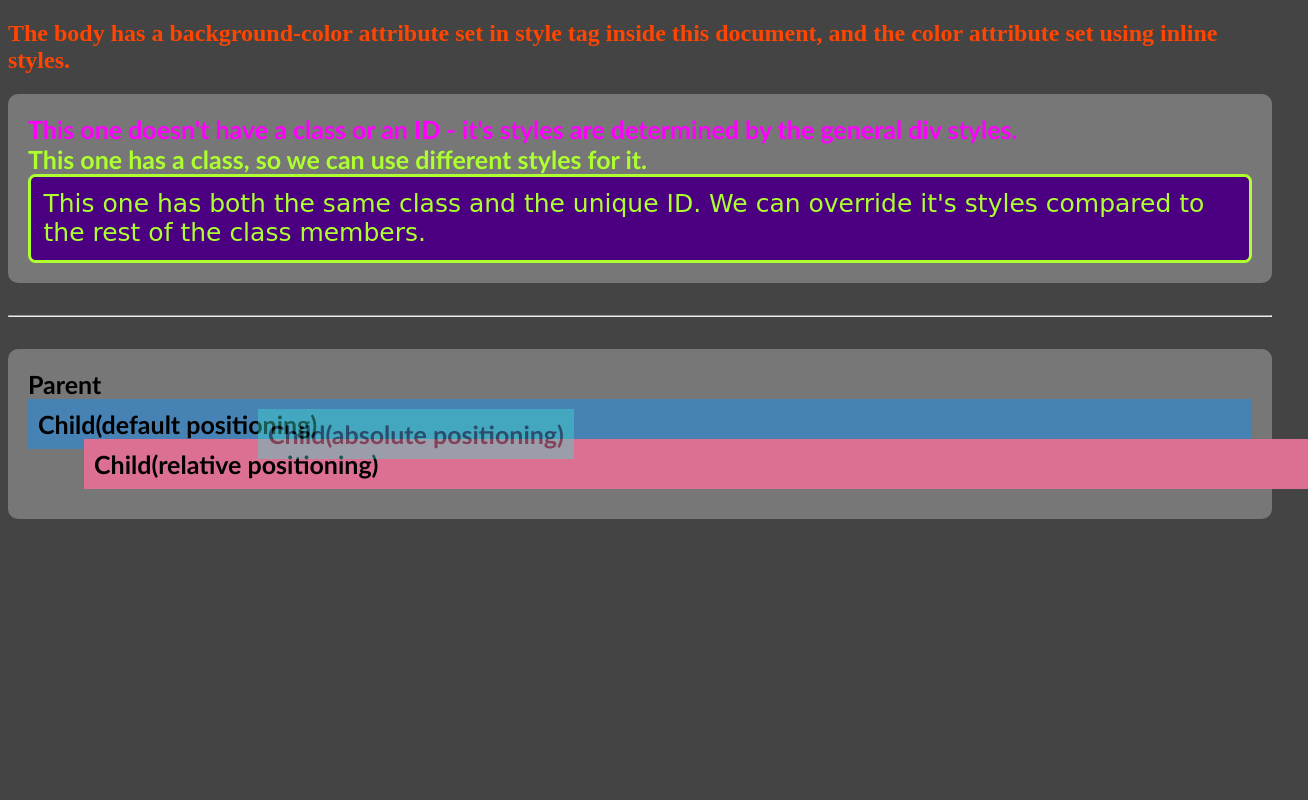
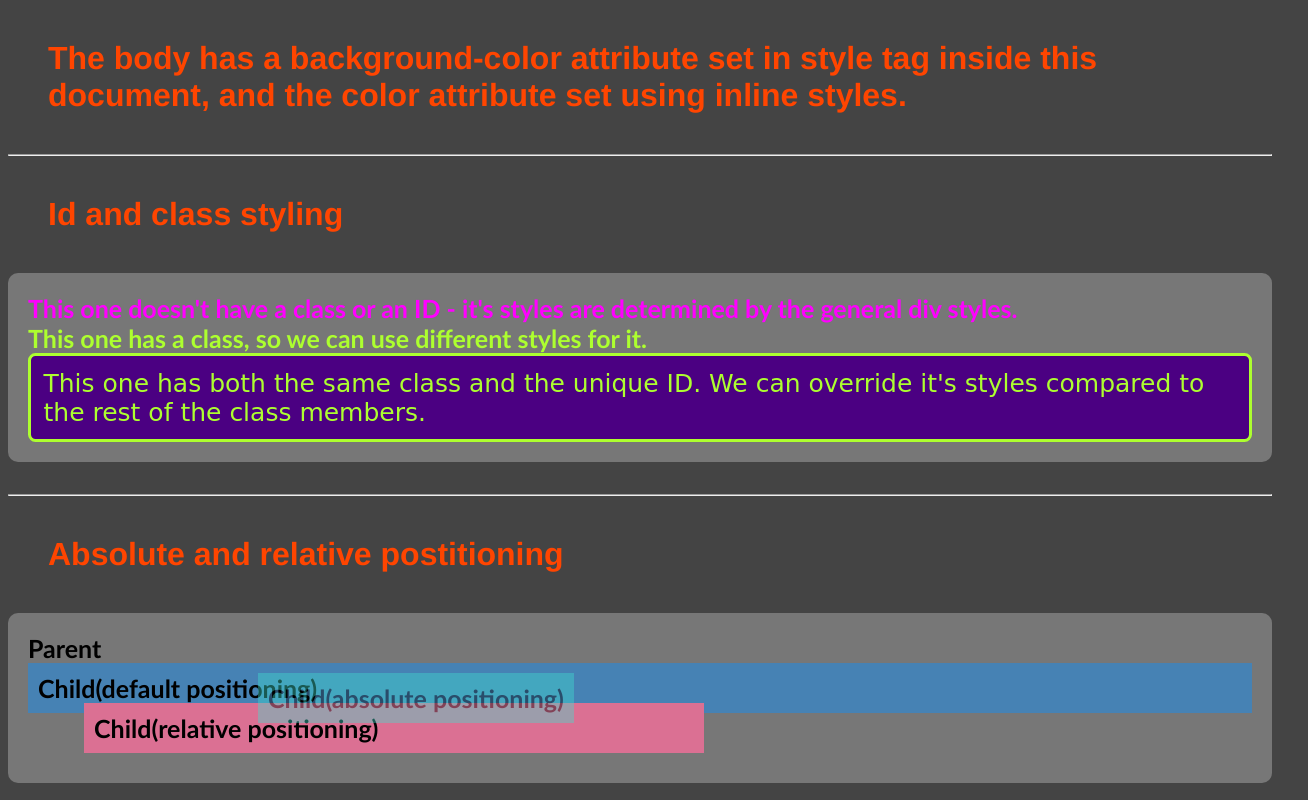
Before and after one commit to JohnTheUnigoat/Itex_Lab_01, a plain HTML site: page lab_02/lab_02.html in a window 1280 px wide. Shown: the whole page, 1308 px wide, since content can reach past the window. Drawn offline with Linux system fonts and the light colour scheme.

Commit message:
Lab 02: Some adjustments
Signed-off-by: Ivan Hudzinskyi <ivanhudzinskyi2000@gmail.com>

```diff
--- a/lab_02/lab_02.html
+++ b/lab_02/lab_02.html
@@ -14,6 +14,10 @@
 </head>
 <body style="color: orangered;">
     <h2>The body has a background-color attribute set in style tag inside this document, and the color attribute set using inline styles.</h2>
+
+    <hr>
+
+    <h4>Id and class styling</h4>
     <div class="parent">
         <div>This one doesn't have a class or an ID - it's styles are determined by the general div styles.</div>
         <div class="class1">This one has a class, so we can use different styles for it.</div>
@@ -22,6 +26,7 @@
 
     <hr>
 
+    <h4>Absolute and relative postitioning</h4>
     <!-- parent class has relative positioning
     to allow the absolutely positioned child to be relative to the parent
     and not to the document itself -->
--- a/lab_02/styles.css
+++ b/lab_02/styles.css
@@ -1,3 +1,4 @@
+/* General styles */
 hr {
     margin-top: 2em;
     margin-bottom: 2em;
@@ -10,6 +11,13 @@ div {
     font-size: 25px;
 }
 
+h2, h4 {
+    margin: 40px;
+    font-family: 'Franklin Gothic Medium', 'Arial Narrow', Arial, sans-serif;
+    font-size: 200%;
+}
+
+/* Styles for class and ID demonstration */
 .class1 {
     color: greenyellow;
 }
@@ -23,6 +31,8 @@ div {
     border-radius: 0.3em;
     border: solid greenyellow 3px;
 }
+
+/* Styles for absolute and relative positioning demonstration */
 
 .parent {
     color: black;
@@ -52,4 +62,5 @@ div {
     position: relative;
     top: -10px;
     left: 56px;
+    width: 600px;
 }
```
